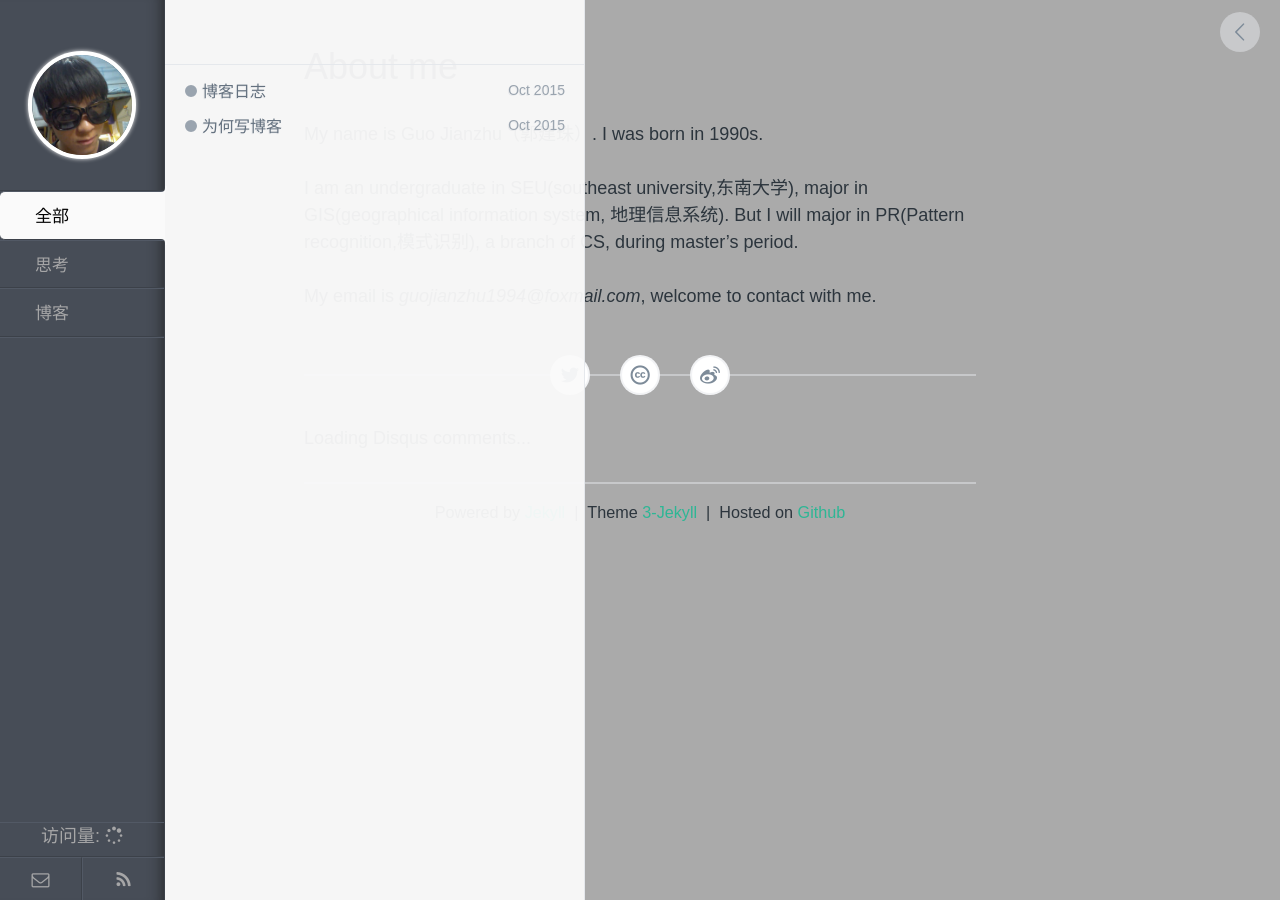
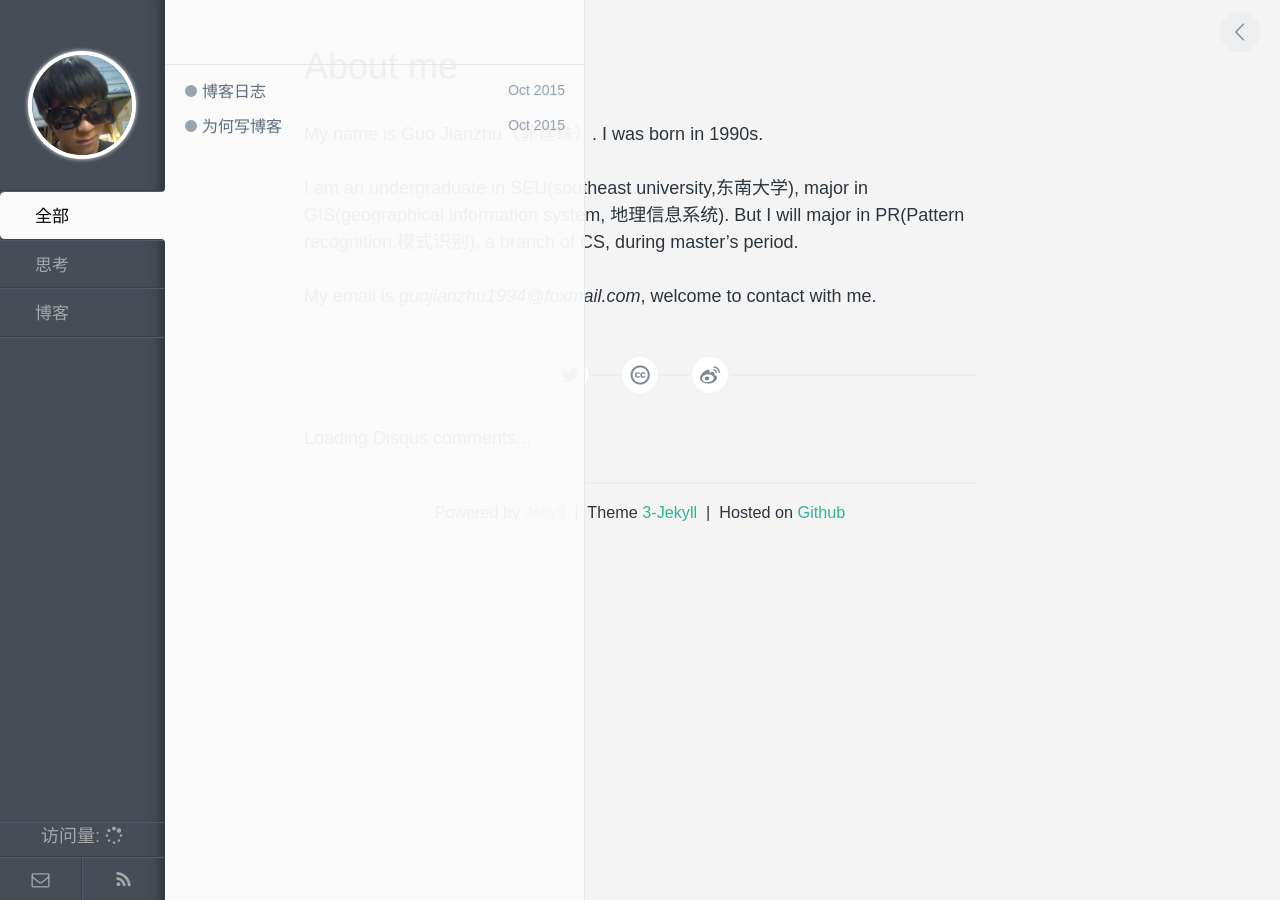
Before and after one commit to cleardusk/cleardusk-old.github.io, a Jekyll site: the page built from index.md, in a window 1280 px wide. Built offline with Jekyll 4.4.1, drawn with Linux system fonts in a browser that asks for light colours; nearby versions of some CDN libraries; comment, search, counter and statistics services are not loaded.

Commit message:
Debuging...

```diff
--- a/assets/css/style.css
+++ b/assets/css/style.css
@@ -368,7 +368,7 @@
   font-size: 18px;
   line-height: 1.5;
   /*background: white;*/
-  background: #AAAAAA;
+  background: #F4F4F4;
   overflow-x: hidden;
   overflow-y: auto;
   -webkit-overflow-scrolling: touch; }
```
